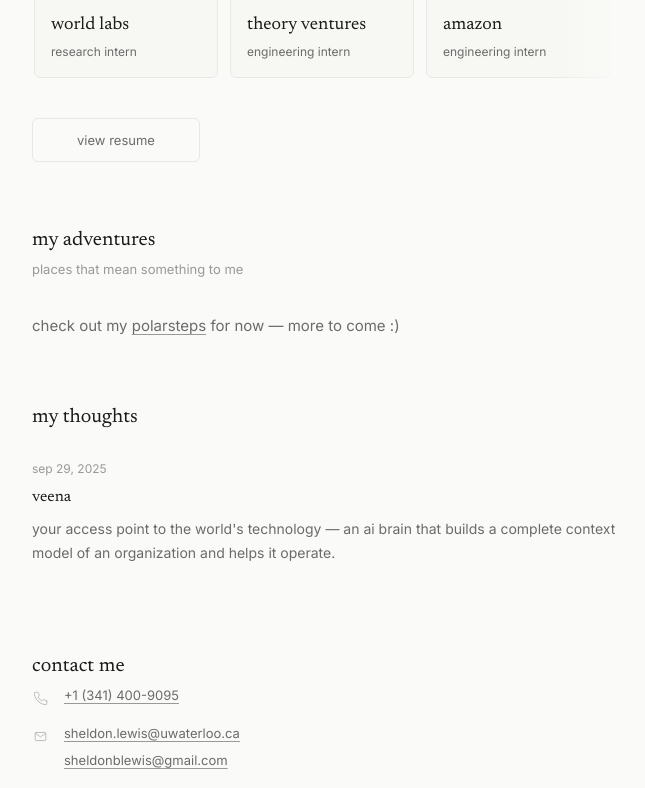
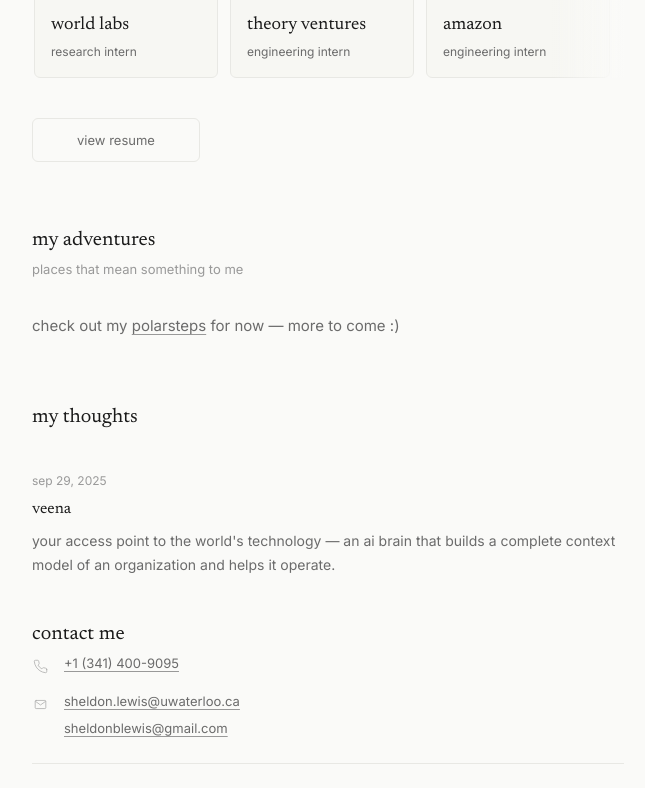
Before and after one commit to sheldonblewis/shelly-site, a Next.js app: page / in a window 1280 px wide. Shown: the part 494-1282 px from the top of the page, without its empty margins (312-957 px from the left). Built offline with nearby package versions, Linux system fonts and the light colour scheme.

Commit message:
Balance thoughts section spacing

```diff
--- a/styles/globals.css
+++ b/styles/globals.css
@@ -490,9 +490,14 @@ a.work-card:focus-visible {
 }
 
 /* thoughts / blog */
-.thoughts-list {
+#thoughts {
+  margin-bottom: 1.25rem;
+}
+
+#thoughts .thoughts-list {
   display: flex;
   flex-direction: column;
+  margin-top: 1rem;
 }
 
 .thought-item {
```
